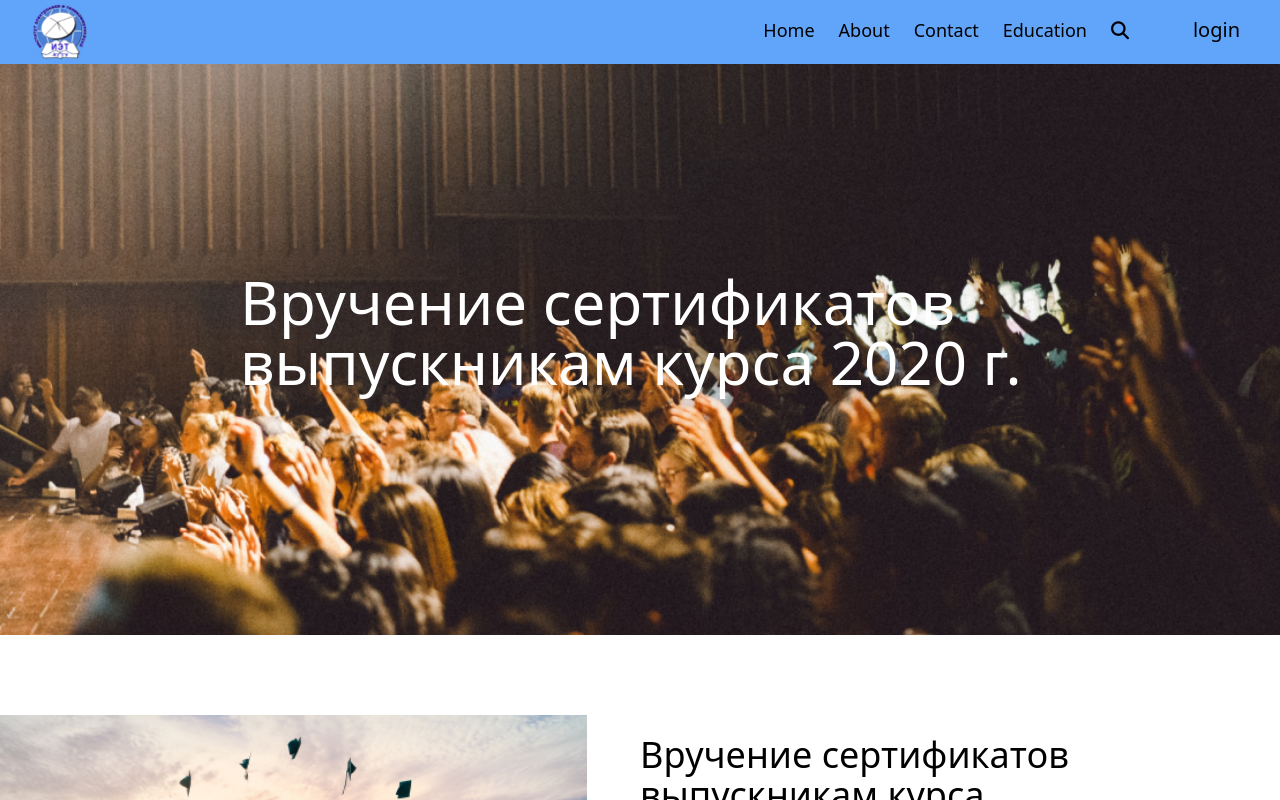
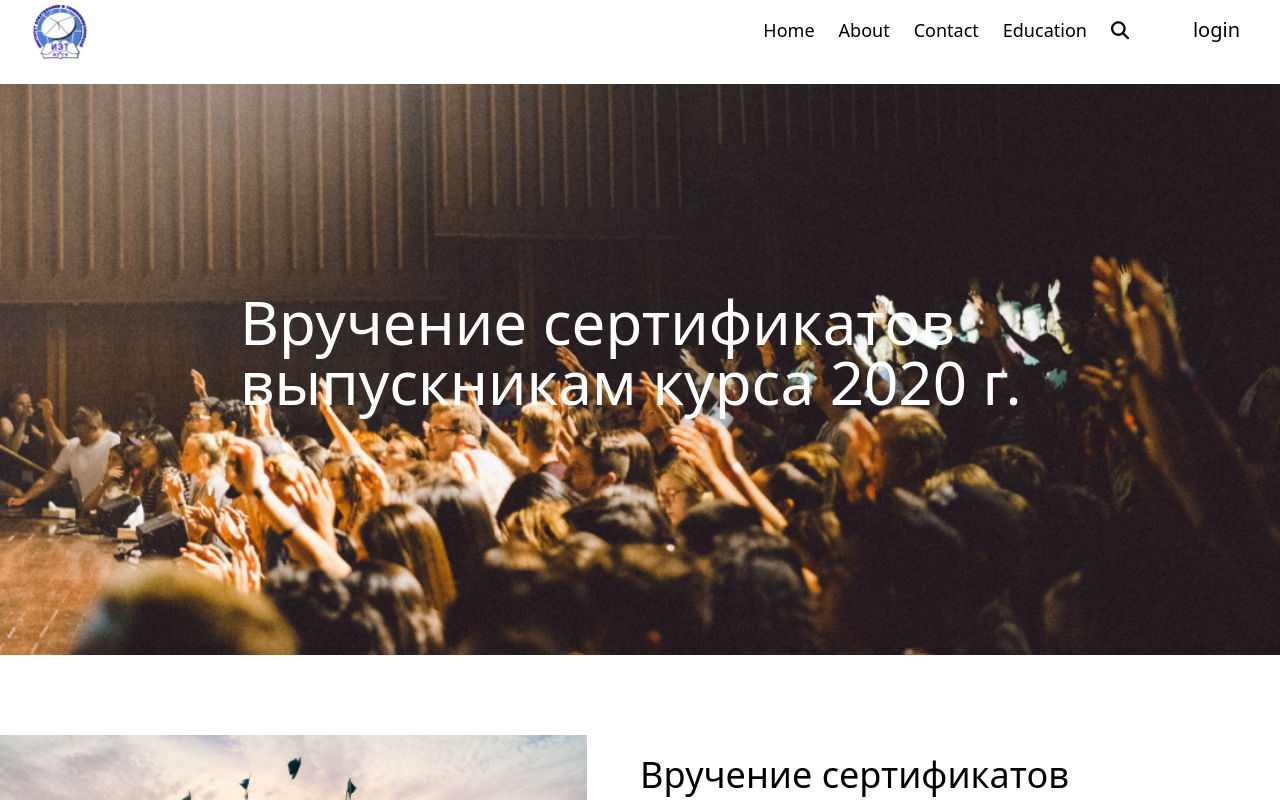
Before and after one commit to imranBappy/ERP, a React (Create React App) app in the folder client/: page / in a window 1280 px wide. Shown: the top 800 px of the page. Built offline with nearby package versions, Linux system fonts and the light colour scheme.

Commit message:
changed the nabbar

```diff
--- a/client/src/components/Bodypart.js
+++ b/client/src/components/Bodypart.js
@@ -9,7 +9,7 @@ const Bodypart = ()=>{
     return(
 
         <>
-        <section>
+        <section className="mt-5">
             <div className="relative container m-auto">
                 <img src="./images/bodyFirstImg1.png" className="relative w-full" alt="" srcset="" />
                 <h3 className="absolute top-52 left-60  text-white text-6xl">Вручение сертификатов<br/> выпускникам курса 2020 г.</h3>
--- a/client/src/components/Nav.js
+++ b/client/src/components/Nav.js
@@ -6,7 +6,7 @@ const Nav = () => {
 
             <nav>
 
-<div className="flex justify-between bg-blue-400 h-16 ">
+<div className="flex justify-between  h-16 ">
 
   <div className='ml-7 h-16 w-16 '>
     {/* <h1 className="ml-20 font-bold font-serif text-3xl">Cripto</h1> */}
```
